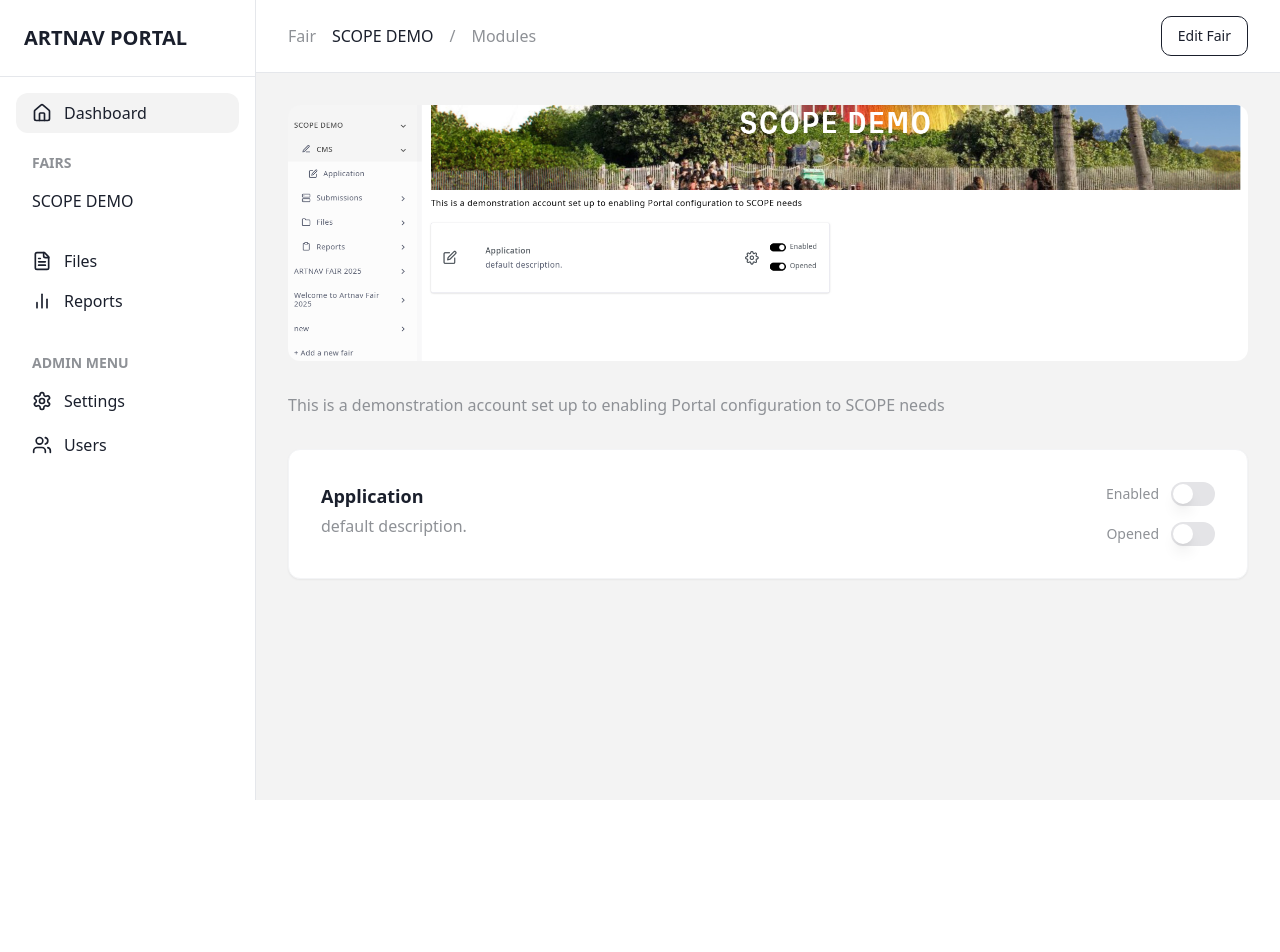
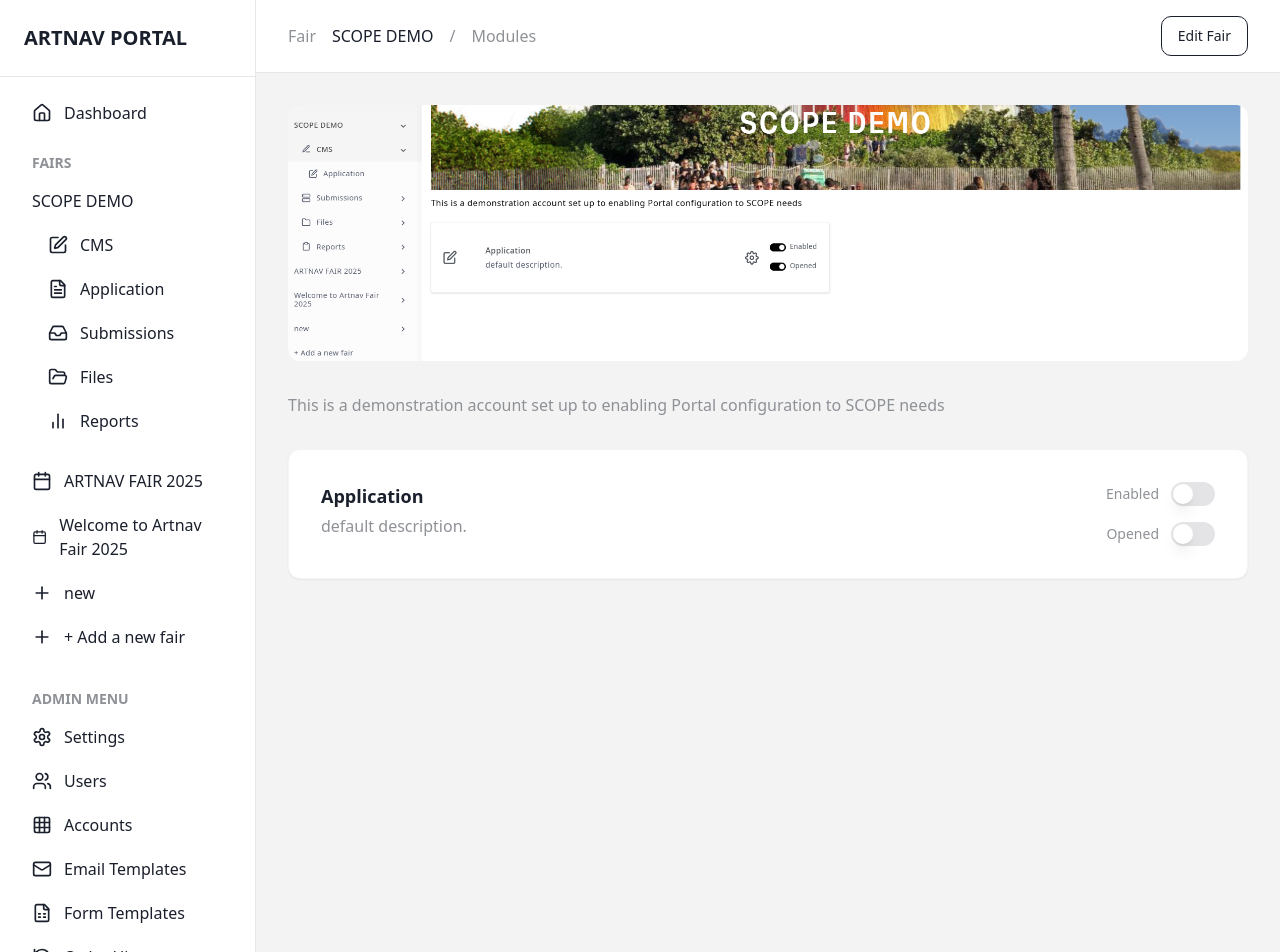
Before and after one commit to kazim3811/scope-artnav-demo, a React (Vite) app: page /dashboard in a window 1280 px wide. Shown: the top 952 px of the page. Before the commit the page ends 800 px from the top, so only its background shows below. Built offline with nearby package versions, Linux system fonts and the light colour scheme.

Commit message:
Update dashboard sidebar
Updated the dashboard sidebar to include all items shown in the provided screenshot.

```diff
--- a/src/pages/Dashboard.tsx
+++ b/src/pages/Dashboard.tsx
@@ -1,5 +1,21 @@
 
-import { Home, Settings, Users, FileText, BarChart2 } from "lucide-react";
+import {
+  Home,
+  Settings,
+  Users,
+  FileText,
+  BarChart2,
+  Edit,
+  Inbox,
+  FolderOpen,
+  Calendar,
+  Plus,
+  Grid,
+  Mail,
+  FileSpreadsheet,
+  History,
+  UserCircle
+} from "lucide-react";
 import { Button } from "@/components/ui/button";
 import { Switch } from "@/components/ui/switch";
 
@@ -15,7 +31,7 @@ const Dashboard = () => {
 
           <nav className="p-4">
             <div className="space-y-1">
-              <a href="#" className="flex items-center px-4 py-2 text-[#1A1F2C] bg-[#f3f3f3] rounded-lg">
+              <a href="#" className="flex items-center px-4 py-2 text-[#1A1F2C] hover:bg-[#f3f3f3] rounded-lg">
                 <Home className="w-5 h-5 mr-3" />
                 Dashboard
               </a>
@@ -23,20 +39,52 @@ const Dashboard = () => {
               <div className="pt-4">
                 <h2 className="px-4 text-sm font-semibold text-[#8E9196] uppercase">Fairs</h2>
                 <div className="mt-2 space-y-1">
-                  <a href="#" className="flex items-center px-4 py-2 text-[#1A1F2C] hover:bg-[#f3f3f3] rounded-lg">
-                    SCOPE DEMO
-                  </a>
+                  <div className="space-y-1">
+                    <a href="#" className="flex items-center px-4 py-2 text-[#1A1F2C] hover:bg-[#f3f3f3] rounded-lg">
+                      SCOPE DEMO
+                    </a>
+                    <div className="pl-4 space-y-1">
+                      <a href="#" className="flex items-center px-4 py-2 text-[#1A1F2C] hover:bg-[#f3f3f3] rounded-lg">
+                        <Edit className="w-5 h-5 mr-3" />
+                        CMS
+                      </a>
+                      <a href="#" className="flex items-center px-4 py-2 text-[#1A1F2C] hover:bg-[#f3f3f3] rounded-lg">
+                        <FileText className="w-5 h-5 mr-3" />
+                        Application
+                      </a>
+                      <a href="#" className="flex items-center px-4 py-2 text-[#1A1F2C] hover:bg-[#f3f3f3] rounded-lg">
+                        <Inbox className="w-5 h-5 mr-3" />
+                        Submissions
+                      </a>
+                      <a href="#" className="flex items-center px-4 py-2 text-[#1A1F2C] hover:bg-[#f3f3f3] rounded-lg">
+                        <FolderOpen className="w-5 h-5 mr-3" />
+                        Files
+                      </a>
+                      <a href="#" className="flex items-center px-4 py-2 text-[#1A1F2C] hover:bg-[#f3f3f3] rounded-lg">
+                        <BarChart2 className="w-5 h-5 mr-3" />
+                        Reports
+                      </a>
+                    </div>
+                  </div>
                 </div>
               </div>
 
-              <div className="pt-4">
+              <div className="pt-4 space-y-1">
                 <a href="#" className="flex items-center px-4 py-2 text-[#1A1F2C] hover:bg-[#f3f3f3] rounded-lg">
-                  <FileText className="w-5 h-5 mr-3" />
-                  Files
+                  <Calendar className="w-5 h-5 mr-3" />
+                  ARTNAV FAIR 2025
                 </a>
                 <a href="#" className="flex items-center px-4 py-2 text-[#1A1F2C] hover:bg-[#f3f3f3] rounded-lg">
-                  <BarChart2 className="w-5 h-5 mr-3" />
-                  Reports
+                  <Calendar className="w-5 h-5 mr-3" />
+                  Welcome to Artnav Fair 2025
+                </a>
+                <a href="#" className="flex items-center px-4 py-2 text-[#1A1F2C] hover:bg-[#f3f3f3] rounded-lg">
+                  <Plus className="w-5 h-5 mr-3" />
+                  new
+                </a>
+                <a href="#" className="flex items-center px-4 py-2 text-[#1A1F2C] hover:bg-[#f3f3f3] rounded-lg">
+                  <Plus className="w-5 h-5 mr-3" />
+                  + Add a new fair
                 </a>
               </div>
             </div>
@@ -51,6 +99,26 @@ const Dashboard = () => {
                 <a href="#" className="flex items-center px-4 py-2 text-[#1A1F2C] hover:bg-[#f3f3f3] rounded-lg">
                   <Users className="w-5 h-5 mr-3" />
                   Users
+                </a>
+                <a href="#" className="flex items-center px-4 py-2 text-[#1A1F2C] hover:bg-[#f3f3f3] rounded-lg">
+                  <Grid className="w-5 h-5 mr-3" />
+                  Accounts
+                </a>
+                <a href="#" className="flex items-center px-4 py-2 text-[#1A1F2C] hover:bg-[#f3f3f3] rounded-lg">
+                  <Mail className="w-5 h-5 mr-3" />
+                  Email Templates
+                </a>
+                <a href="#" className="flex items-center px-4 py-2 text-[#1A1F2C] hover:bg-[#f3f3f3] rounded-lg">
+                  <FileSpreadsheet className="w-5 h-5 mr-3" />
+                  Form Templates
+                </a>
+                <a href="#" className="flex items-center px-4 py-2 text-[#1A1F2C] hover:bg-[#f3f3f3] rounded-lg">
+                  <History className="w-5 h-5 mr-3" />
+                  Order History
+                </a>
+                <a href="#" className="flex items-center px-4 py-2 text-[#1A1F2C] hover:bg-[#f3f3f3] rounded-lg">
+                  <UserCircle className="w-5 h-5 mr-3" />
+                  Profile
                 </a>
               </div>
             </div>
```
